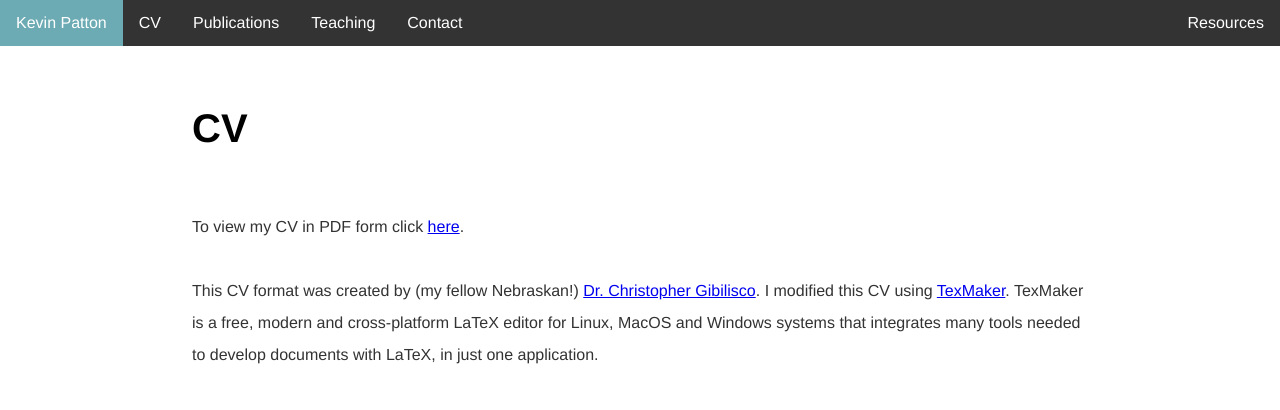
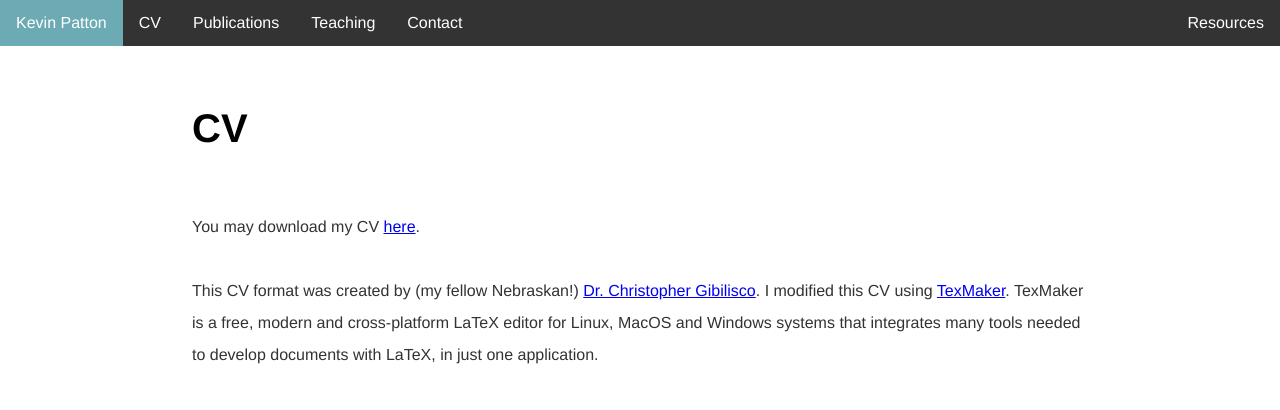
Before and after one commit to kevinjpatton/kevinjpatton.github.io, a Jekyll site: the page built from cv/index.html, in a window 1280 px wide. Shown: the top 410 px of the page. Built offline with Jekyll 4.4.1, drawn with Linux system fonts in a browser that asks for light colours; Markdown is read by kramdown in place of the engine named in the settings.

Commit message:
Update index.html

```diff
--- a/cv/index.html
+++ b/cv/index.html
@@ -3,4 +3,5 @@ layout: default
 title: CV - Kevin Patton
 ---
 <h1>CV</h1>
-<p>To view my CV in PDF form click <a href="/cv/KevinPattonCV2019Update.pdf" target="_blank">here</a>.<br><br>This CV format was created by (my fellow Nebraskan!) <a href="http://cjkgibilisco.org/" target="_blank">Dr. Christopher Gibilisco</a>.  I modified this CV using <a href="http://www.xm1math.net/texmaker/" target="_blank">TexMaker</a>.  TexMaker  is a free, modern and cross-platform LaTeX editor for Linux, MacOS and Windows systems that integrates many tools needed to develop documents with LaTeX, in just one application.</p>
+<p>You may download my CV <a href="/cv/KevinPattonJan2023CV.pdf
+" target="_blank">here</a>.<br><br>This CV format was created by (my fellow Nebraskan!) <a href="http://cjkgibilisco.org/" target="_blank">Dr. Christopher Gibilisco</a>.  I modified this CV using <a href="http://www.xm1math.net/texmaker/" target="_blank">TexMaker</a>.  TexMaker  is a free, modern and cross-platform LaTeX editor for Linux, MacOS and Windows systems that integrates many tools needed to develop documents with LaTeX, in just one application.</p>
```
